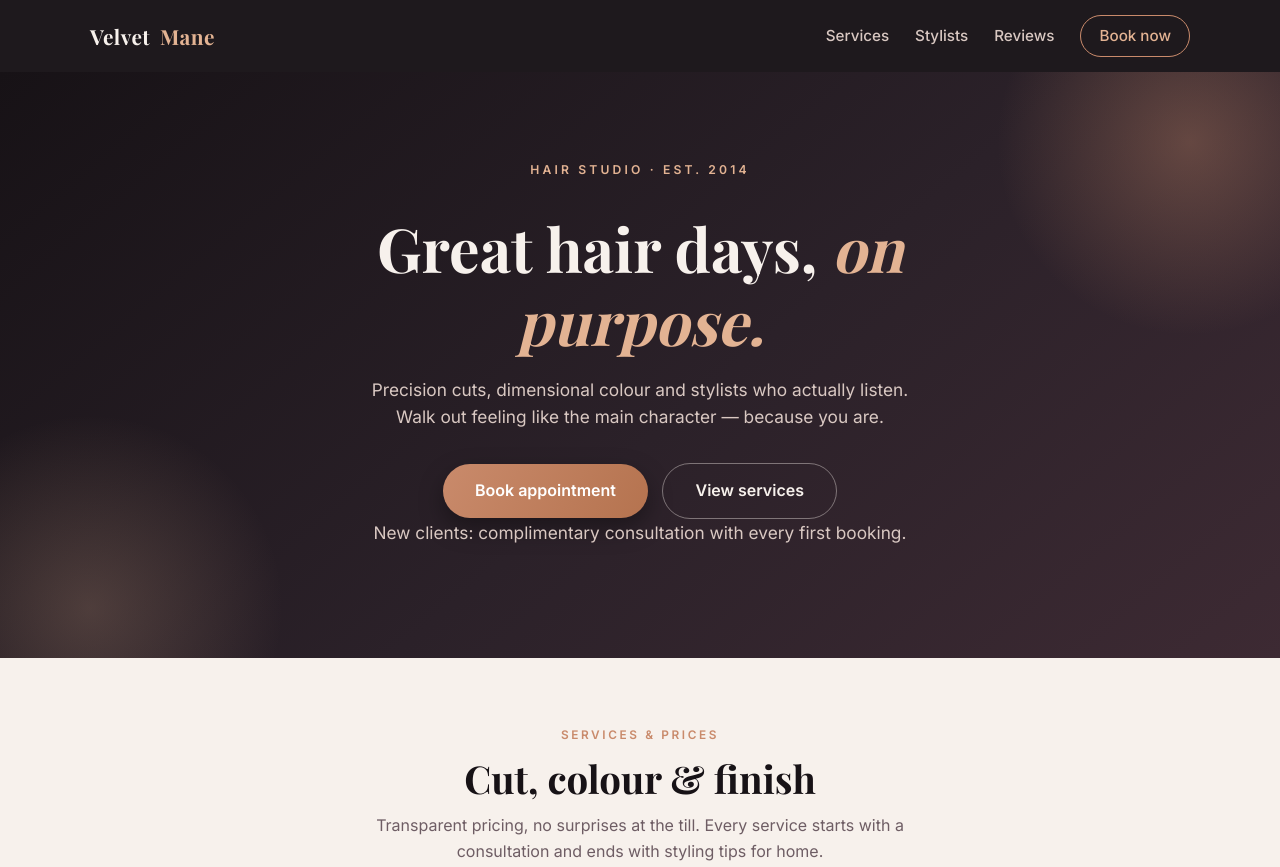
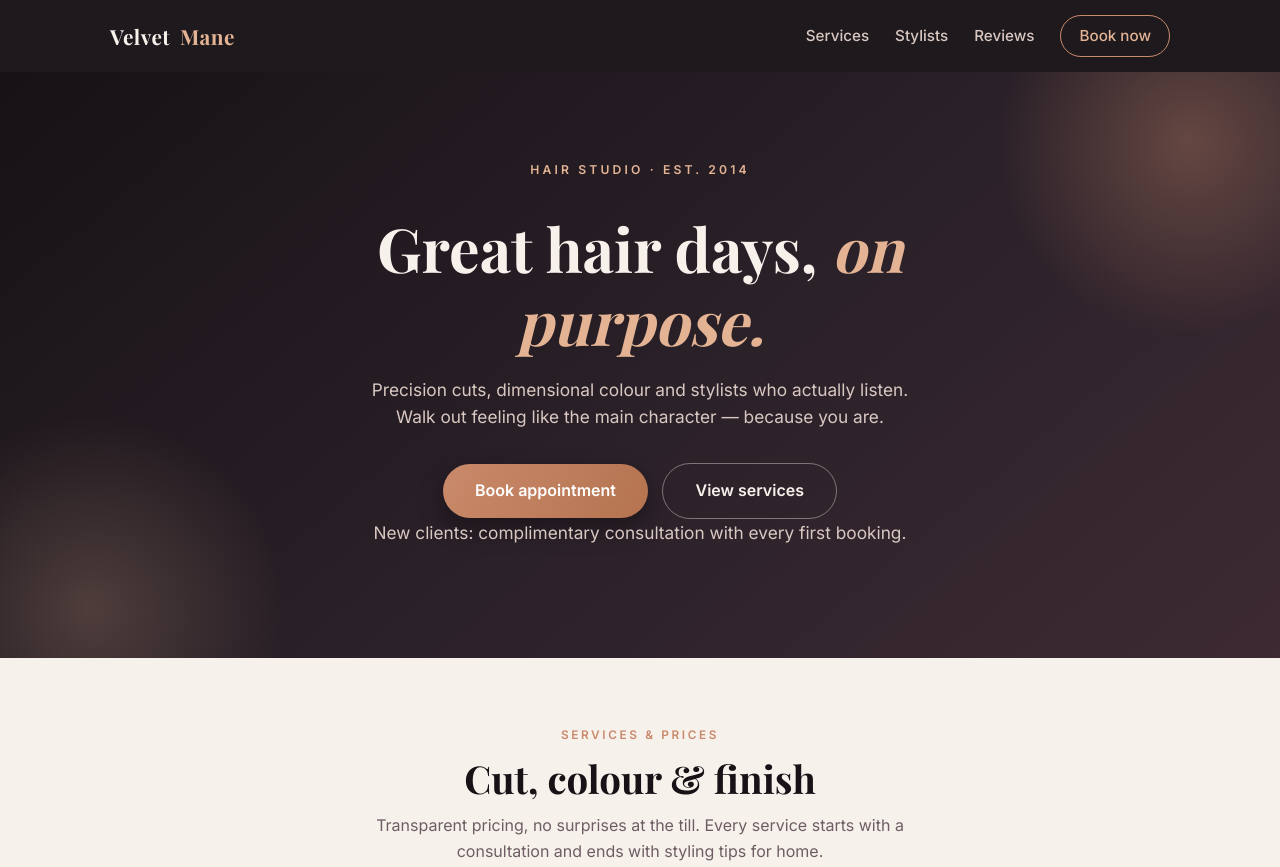
Before and after one commit to mdibrahimstudio-ctrl/website-demos, a plain HTML site: page salon.html in a window 1280 px wide. Shown: the top 867 px of the page. Drawn offline with nearby package versions, Linux system fonts and the light colour scheme.

Commit message:
Fix salon demo header side padding

```diff
--- a/salon.html
+++ b/salon.html
@@ -22,7 +22,7 @@
 
   /* Nav */
   header{position:sticky;top:0;z-index:50;background:rgba(23,18,22,.97)}
-  .nav{display:flex;align-items:center;justify-content:space-between;padding:15px 0}
+  .nav{display:flex;align-items:center;justify-content:space-between;padding:15px 20px}
   .logo{display:flex;align-items:center;gap:10px;color:var(--cream);font-family:'Playfair Display',Georgia,serif;font-size:1.3rem;font-weight:700;letter-spacing:.02em}
   .logo .amp{color:var(--rose-light)}
   .nav-links{display:flex;gap:26px;align-items:center}
```
